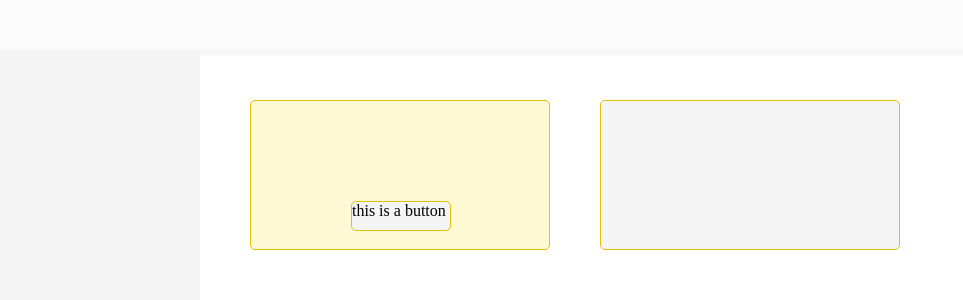
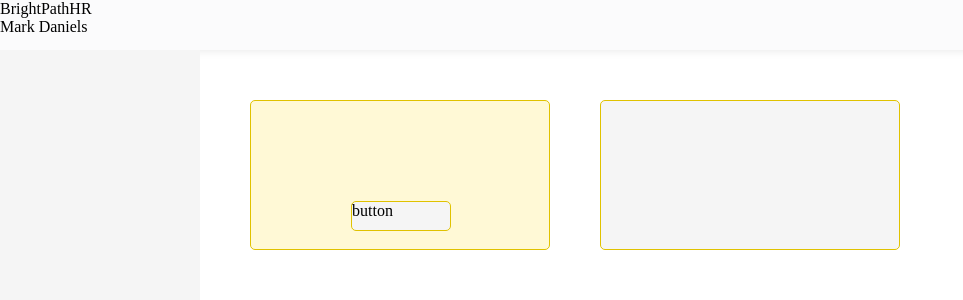
Before and after one commit to imsolost/sales-demo, a Next.js app: page / in a window 1280 px wide. Shown: the top 300 px of the page, without its empty margins (0-963 px from the left). Built offline with nearby package versions, Linux system fonts and the light colour scheme.

Commit message:
update components

```diff
--- /dev/null
+++ b/components/company-name.js
@@ -0,0 +1,14 @@
+import styled from "styled-components";
+
+const StyledContainer = styled.div`
+
+`;
+const CompanyName = () => {
+  return (
+    <StyledContainer>
+        BrightPathHR
+    </StyledContainer>
+  );
+};
+
+export default CompanyName;
--- a/components/complete-form-container.js
+++ b/components/complete-form-container.js
@@ -1,7 +1,7 @@
 import styled from "styled-components";
 import CustomButton from "./custom-button";
 
-const FrameChildRoot = styled.div`
+const StyledContainer = styled.div`
   position: absolute;
   top: 100px;
   left: 250px;
@@ -14,9 +14,9 @@ const FrameChildRoot = styled.div`
 `;
 const CompleteFormContainer = () => {
   return (
-    <FrameChildRoot>
+    <StyledContainer>
         <CustomButton />
-    </FrameChildRoot>
+    </StyledContainer>
   );
 };
 
--- /dev/null
+++ b/components/current-user.js
@@ -0,0 +1,14 @@
+import styled from "styled-components";
+
+const StyledContainer = styled.div`
+
+`;
+const CurrentUser = () => {
+  return (
+    <StyledContainer>
+        Mark Daniels
+    </StyledContainer>
+  );
+};
+
+export default CurrentUser;
--- a/components/current-witholding.js
+++ b/components/current-witholding.js
@@ -1,6 +1,6 @@
 import styled from "styled-components";
 
-const RectangleParentRoot = styled.div`
+const StyledContainer = styled.div`
   position: absolute;
   top: 100px;
   left: 600px;
@@ -10,12 +10,11 @@ const RectangleParentRoot = styled.div`
   width: 300px;
   height: 150px;
   background-color: #f5f5f5;
-
 `;
 const CurrentWitholding = () => {
   return (
-    <RectangleParentRoot>
-    </RectangleParentRoot>
+    <StyledContainer>
+    </StyledContainer>
   );
 };
 
--- a/components/custom-button.js
+++ b/components/custom-button.js
@@ -14,7 +14,7 @@ const StyledButton = styled.div`
 const CustomButton = () => {
   return (
     <StyledButton>
-        this is a button
+        button
     </StyledButton>
   );
 };
--- a/components/dashboard-list.js
+++ b/components/dashboard-list.js
@@ -1,6 +1,6 @@
 import styled from "styled-components";
 
-const FrameChildRoot = styled.div`
+const StyledDashboard = styled.div`
   position: absolute;
   top: 50px;
   background-color: #f5f5f5;
@@ -9,9 +9,9 @@ const FrameChildRoot = styled.div`
 `;
 const DashboardList = () => {
   return (
-    <FrameChildRoot>
+    <StyledDashboard>
 
-    </FrameChildRoot>
+    </StyledDashboard>
   );
 };
 
--- a/components/header.js
+++ b/components/header.js
@@ -1,4 +1,6 @@
 import styled from "styled-components";
+import CompanyName from "./company-name";
+import CurrentUser from "./current-user";
 
 const StyledHeader = styled.div`
   position: absolute;
@@ -8,7 +10,12 @@ const StyledHeader = styled.div`
   height: 50px;
 `;
 const Header = () => {
-  return <StyledHeader />;
+  return (
+    <StyledHeader>
+      <CompanyName />
+      <CurrentUser />
+    </StyledHeader>
+  );
 };
 
 export default Header;
```
Also changed, not shown: components/form-container.js (deleted, +0 -20 lines).
